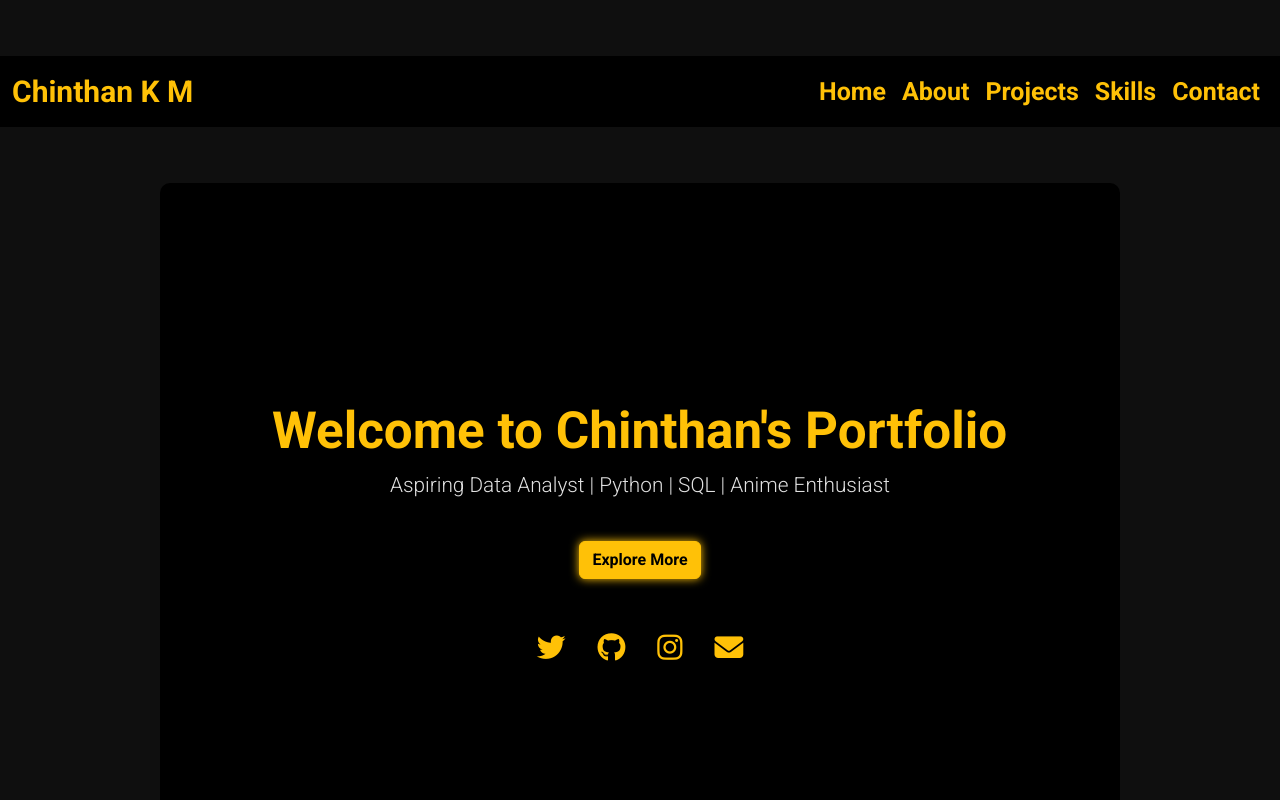
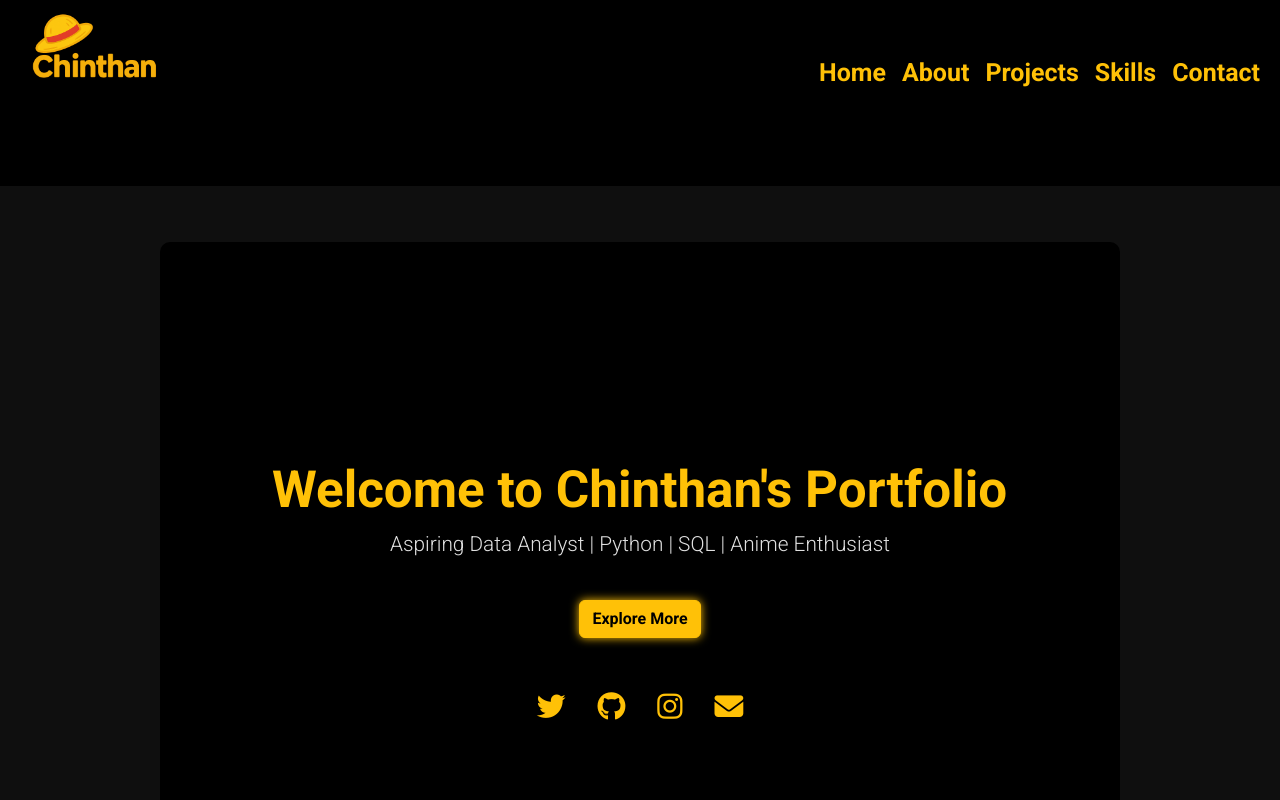
Before and after one commit to chinthan59/portfolio-by-chinthan, a plain HTML site: page my-site/index.html in a window 1280 px wide. Shown: the top 800 px of the page. Drawn offline with nearby package versions, Linux system fonts and the light colour scheme.

Commit message:
Updated the code with latest changes

```diff
--- a/my-site/index.html
+++ b/my-site/index.html
@@ -14,6 +14,7 @@
     }
 
     nav {
+      margin-top: -40px;
       background-color: #000;
       position: fixed;
       top: 0;
@@ -24,7 +25,6 @@
     }
 
     body {
-      padding-top: 56px; /* height of navbar */
       background-color: rgba(0, 0, 0,0.94);
       color: #fff;
       font-family: 'Roboto', sans-serif;
@@ -142,10 +142,6 @@
       margin-top: 40px;
     }
 
-    /* Responsive Navbar padding fix */
-    body {
-      padding-top: 56px;
-    }
     .social-icons {
       margin:top 60px; /* space below button, pushes icons lower */
       display: flex;
@@ -173,7 +169,7 @@
   <!-- Navbar -->
   <nav class="navbar navbar-expand-lg navbar-dark">
     <div class="container-fluid">
-      <a class="navbar-brand" href="#home" style="font-size: larger;">Chinthan K M</a>
+      <a class="navbar-brand" href="#home"><img src="site-logo-3.png" alt="Chinthan K M Logo" height="200px" style="padding-bottom: 40px;"></a>
       <button class="navbar-toggler" type="button" data-bs-toggle="collapse" data-bs-target="#navbarNav">
         <span class="navbar-toggler-icon"></span>
       </button>
```
Also changed, not shown: my-site/site-logo-3.png (added), my-site/site-logo.png (added), 1 other file.
